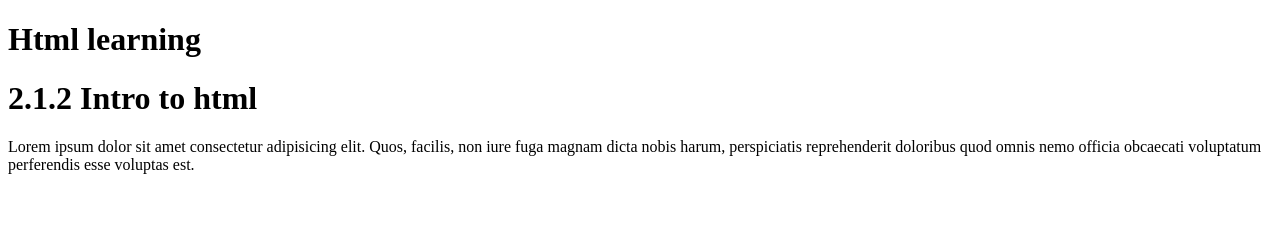
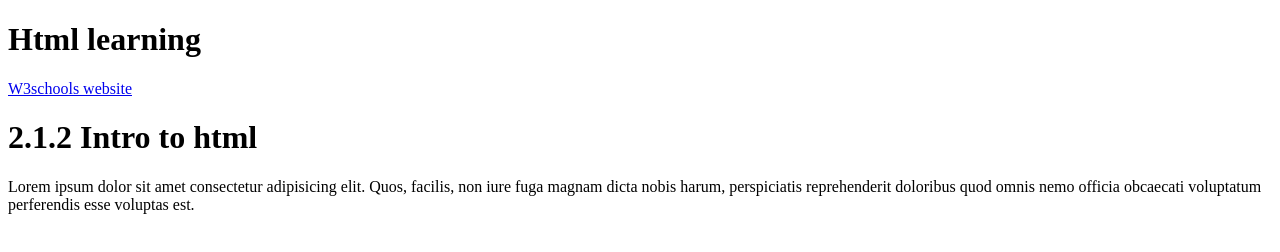
Before and after one commit to Wasi-112/googlel, a plain HTML site: page HTML/Practice.html in a window 1280 px wide. Drawn offline with Linux system fonts and the light colour scheme.

Commit message:
link added

```diff
--- a/HTML/Practice.html
+++ b/HTML/Practice.html
@@ -5,6 +5,7 @@
    <h1>Html learning</h1>
 </head>
 <body>
+  <a href="https://www.w3schools.com">W3schools website</a>
   <h1>2.1.2  Intro to html</h1>
   <div>  <p>Lorem ipsum dolor sit amet consectetur adipisicing elit. Quos, facilis, non iure fuga magnam dicta nobis harum, perspiciatis reprehenderit doloribus quod omnis nemo officia obcaecati voluptatum perferendis esse voluptas est.</p> </div>
 </body>
```
